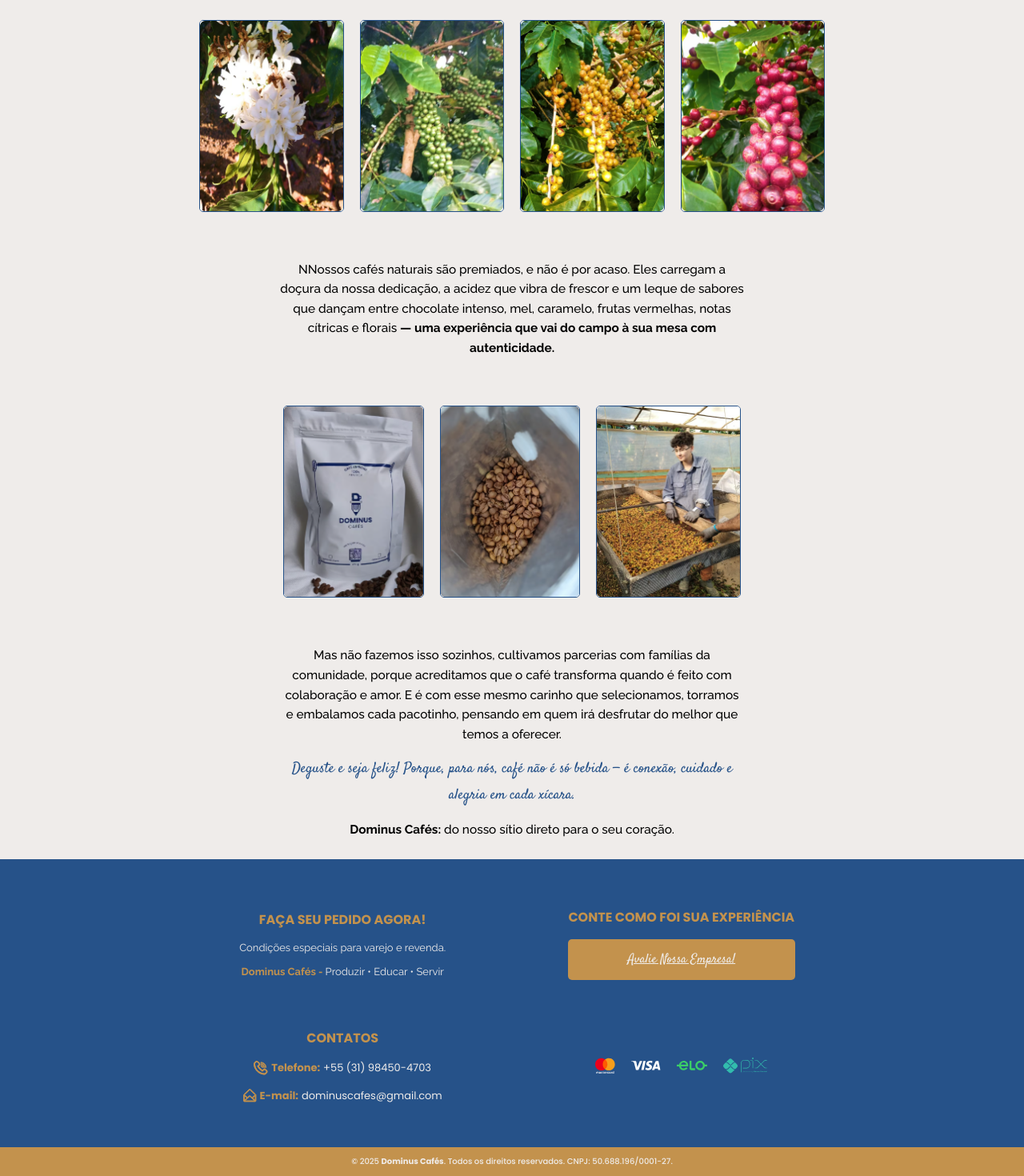
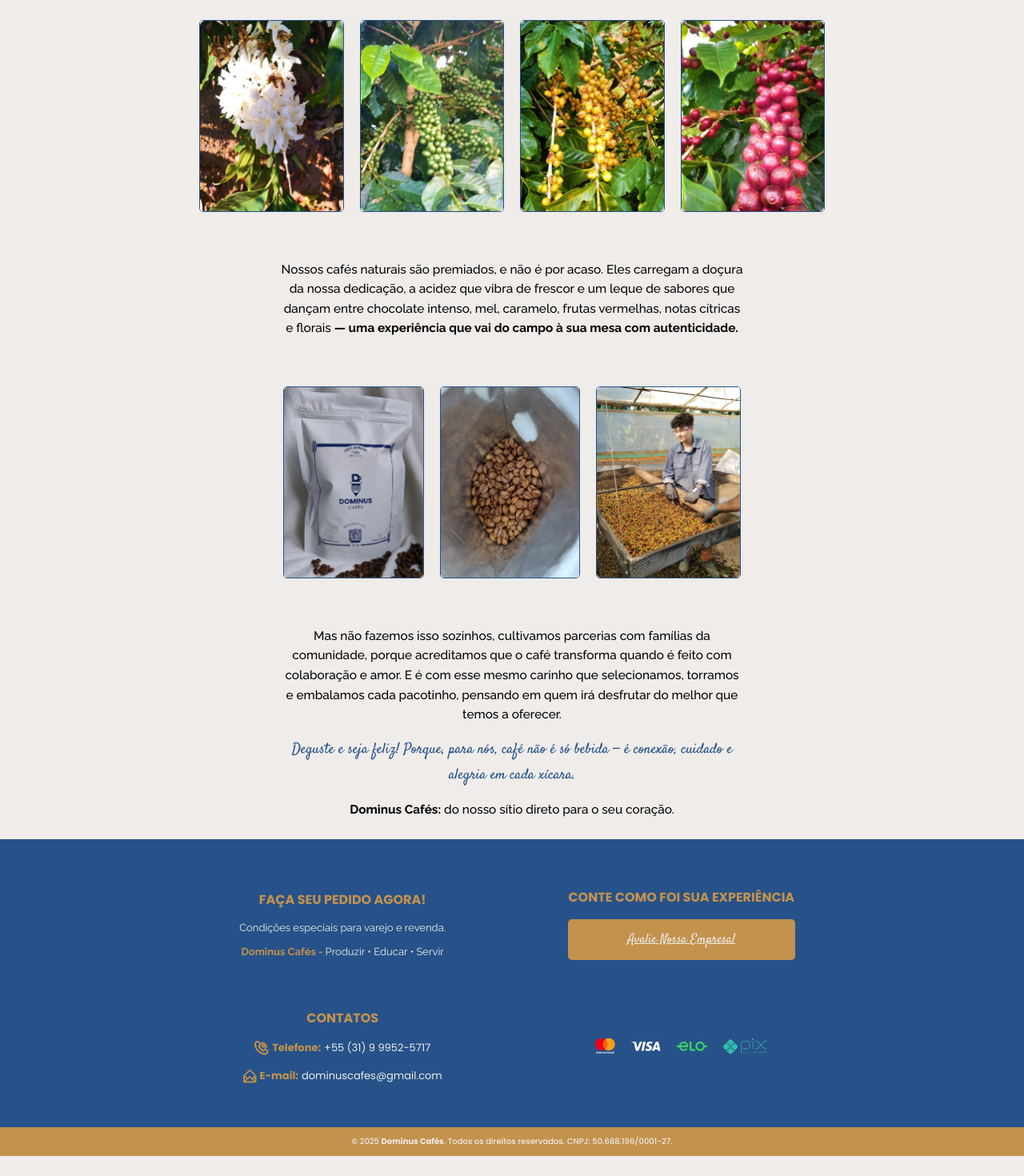
Before and after one commit to Galves-gi/dominus-oficial, an Angular app: page /sobre in a window 1280 px wide. Shown: the part 1516-2986 px from the top of the page at 80% size. After the commit the page ends 2961 px from the top, so only its background shows below. Built offline with nearby package versions, Linux system fonts and the light colour scheme.

Commit message:
chore: atualizei o numero de contato

```diff
--- a/src/app/core/helpers/whatsapp.helper.ts
+++ b/src/app/core/helpers/whatsapp.helper.ts
@@ -1,7 +1,7 @@
 /* Função para gerar automaticamente encode do link dos cards produtos */
 
 export function generateWhatsAppLink(product: any): string {
-  const baseUrl = 'https://wa.me/5531984504703';
+  const baseUrl = 'https://wa.me/5531999525717';
 
   const nomeCafe = product.title.replace('-', '').trim();
 
--- a/src/app/core/layout/footer/footer.html
+++ b/src/app/core/layout/footer/footer.html
@@ -17,12 +17,12 @@
         <!-- Telefone -->
         <h3 id="titulo-contatos">Contatos</h3>
 
-        <a href="tel:+5531984504703" aria-label="Ligar para o telefone +55 (31) 98450-4703">
+        <a href="tel:+5531999525717" aria-label="Ligar para o telefone +5531999525717">
 
             <img src="icones/telefone.svg" alt="ícone de telefone tocando" aria-hidden="true" width="18" height="18">
 
             <span>Telefone:</span>
-            +55 (31) 98450-4703
+            +55 (31) 9 9952-5717
 
         </a>
 
--- a/src/app/core/layout/icone-whatsapp/icone-whatsapp.ts
+++ b/src/app/core/layout/icone-whatsapp/icone-whatsapp.ts
@@ -24,7 +24,7 @@ export class IconeWhatsapp {
 
     Gostaria de avaliar as opções para seguir com a compra`;
 
-    this.whatsAppMessage = `https://wa.me/5531984504703?text=${encodeURIComponent(message)}`;
+    this.whatsAppMessage = `https://wa.me/5531999525717?text=${encodeURIComponent(message)}`;
     /* fim mensagem */
 
 
--- a/src/app/pages/sobre/sobre.html
+++ b/src/app/pages/sobre/sobre.html
@@ -93,7 +93,7 @@
 
     <article>
         <p>
-            NNossos cafés naturais são premiados, e não é por acaso. Eles carregam a doçura da nossa dedicação, a acidez
+            Nossos cafés naturais são premiados, e não é por acaso. Eles carregam a doçura da nossa dedicação, a acidez
             que vibra de frescor e um leque de sabores que dançam entre chocolate intenso, mel, caramelo, frutas
             vermelhas, notas cítricas e florais <strong>— uma experiência que vai do campo à sua mesa com
                 autenticidade.</strong>
```
